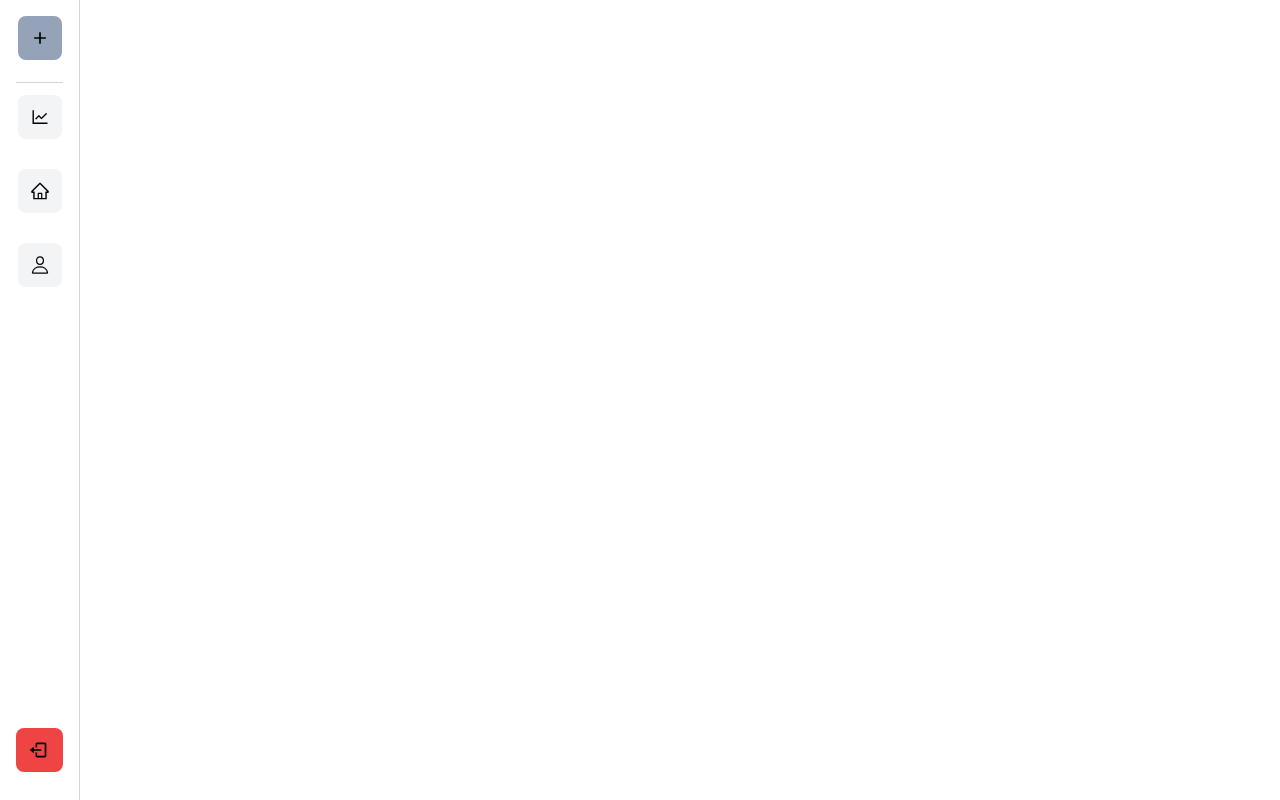
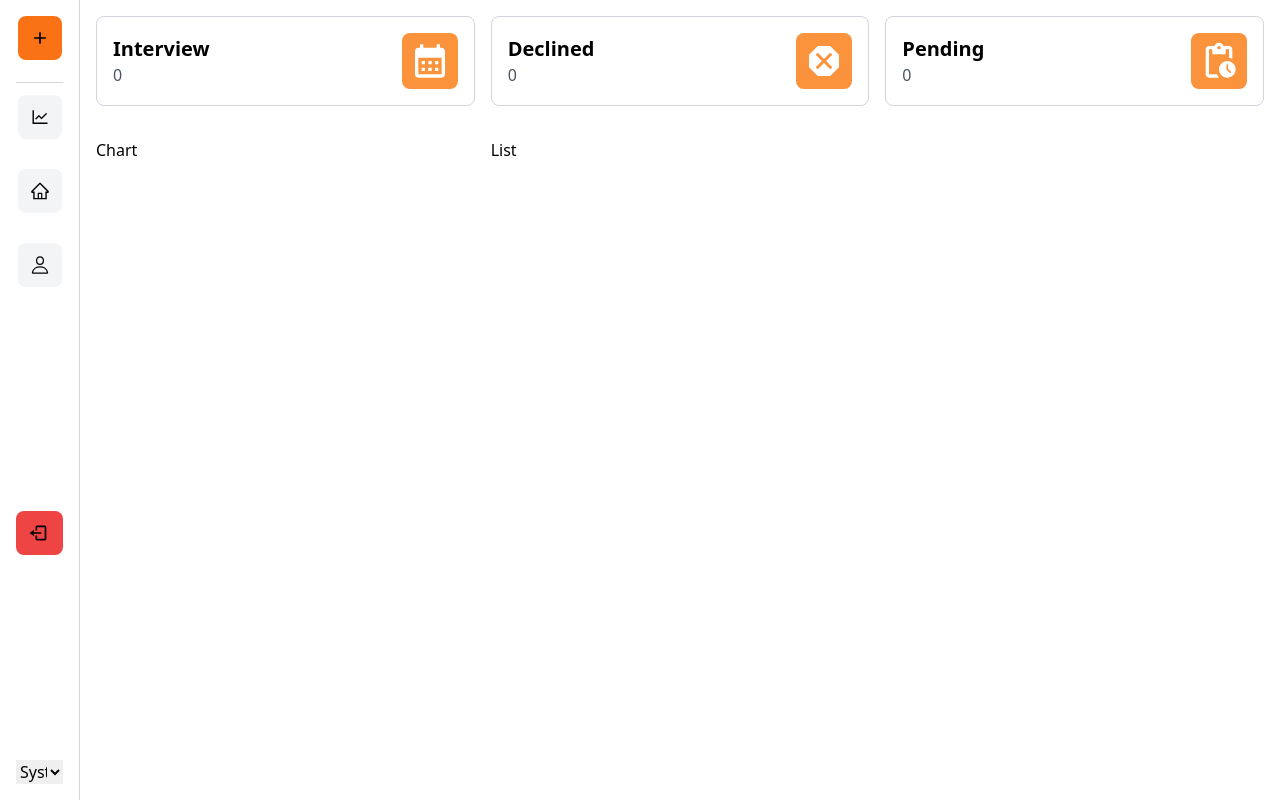
Before and after one commit to federicogdev/job-flow, a Next.js app: page / in a window 1280 px wide. Built offline with nearby package versions, Linux system fonts and the light colour scheme; no server answers; the database is empty; sample sign-in values are in the browser's storage.

Commit message:
Overview and OverviewCard

```diff
--- /dev/null
+++ b/components/OverviewCard.tsx
@@ -0,0 +1,24 @@
+import React from "react";
+import { IconType } from "react-icons";
+
+interface OverviewCardProps {
+  label: string;
+  value?: string | number;
+  icon: IconType;
+}
+
+const OverviewCard = ({ label, value = 0, icon: Icon }: OverviewCardProps) => {
+  return (
+    <div className="col-span-1 flex justify-between w-full border p-4 rounded-lg items-center bg-white dark:bg-zinc-900 border-gray-300 dark:border-zinc-700 ">
+      <div className="flex flex-col w-full">
+        <p className="text-xl font-bold">{label}</p>
+        <p className="text-gray-600">{value}</p>
+      </div>
+      <div className="bg-orange-400 flex justify-center items-center p-2 rounded-lg text-white">
+        <Icon size={40} />
+      </div>
+    </div>
+  );
+};
+
+export default OverviewCard;
--- a/components/Sidebar/index.tsx
+++ b/components/Sidebar/index.tsx
@@ -19,7 +19,7 @@ const Sidebar = ({ children }: SidebarProps) => {
       <div className="fixed w-20 h-screen p-4 bg-white dark:bg-zinc-900 border-r-[1px] border-gray-300 dark:border-zinc-700 flex flex-col justify-between">
         <div className="flex flex-col items-center">
           <Link href="/add">
-            <div className="bg-slate-400 dark:bg-slate-800 hover:bg-gray-300 dark:hover:bg-zinc-800 rounded-lg inline-block p-3">
+            <div className="bg-orange-500 dark:bg-orange-500 hover:bg-gray-300 dark:hover:bg-zinc-800 rounded-lg inline-block p-3">
               <MdAdd size={20} />
             </div>
           </Link>
@@ -49,7 +49,7 @@ const Sidebar = ({ children }: SidebarProps) => {
         >
           <BiLogOut size={20} />
         </div>
-        {/* <ThemeSwitch /> */}
+        <ThemeSwitch />
       </div>
       <main className="ml-20 w-full">{children}</main>
     </div>
--- /dev/null
+++ b/hooks/useOverview.ts
@@ -0,0 +1,23 @@
+import useSwr from "swr";
+import { fetcher } from "@/libs/fetcher";
+import useSWR from "swr";
+import { Job } from "@prisma/client";
+
+type OverviewResponse = {
+  declined: number;
+  pending: number;
+  interview: number;
+  byMonth: { [key: string]: number };
+  recent: Job[];
+};
+
+const useOverview = () => {
+  const { data, error, isLoading, mutate } = useSWR<OverviewResponse>(
+    "/api/overview",
+    fetcher
+  );
+
+  return { data, error, isLoading, mutate };
+};
+
+export default useOverview;
--- /dev/null
+++ b/libs/fetcher.ts
@@ -0,0 +1 @@
+export const fetcher = (url: string) => fetch(url).then((r) => r.json());
--- a/pages/api/jobs/index.tsx
+++ b/pages/api/jobs/index.tsx
@@ -32,6 +32,7 @@ export default async function handler(
     if (req.method === "GET") {
       const jobs = await prisma.job.findMany({
         where: { userId: currentUser.id },
+        orderBy: { createdAt: "desc" },
       });
 
       return res.status(200).json(jobs);
--- a/pages/api/jobs/stats.tsx
+++ b/pages/api/overview.tsx
@@ -13,6 +13,12 @@ export default async function handler(
   }
   try {
     const { currentUser } = await serverAuth(req);
+
+    const recentJobs = await prisma.job.findMany({
+      where: { userId: currentUser.id },
+      take: 6,
+      orderBy: { createdAt: "desc" },
+    });
 
     const jobs = await prisma.job.findMany({
       where: { userId: currentUser.id },
@@ -47,6 +53,7 @@ export default async function handler(
       pending: pendingJobs,
       interview: interviewJobs,
       byMonth: jobsByMonth,
+      recent: recentJobs,
     });
   } catch (error) {
     return res.status(400).json({ error: `Something went wrong: ${error}` });
--- a/pages/index.tsx
+++ b/pages/index.tsx
@@ -1,8 +1,9 @@
-import { JobStatus, JobType } from "@prisma/client";
+import OverviewCard from "@/components/OverviewCard";
+import useOverview from "@/hooks/useOverview";
 import { NextPageContext } from "next";
-import { getSession, signOut } from "next-auth/react";
-import React, { use, useState } from "react";
-
+import { getSession } from "next-auth/react";
+import { MdPendingActions, MdCalendarMonth, MdDangerous } from "react-icons/md";
+import { BsFillCalendarCheckFill } from "react-icons/bs";
 interface Props {}
 
 export async function getServerSideProps(context: NextPageContext) {
@@ -23,7 +24,34 @@ export async function getServerSideProps(context: NextPageContext) {
 }
 
 const index = (props: Props) => {
-  return <div></div>;
+  const { data: overview, error, isLoading, mutate } = useOverview();
+  return (
+    <div className="min-h-screen">
+      <div className="grid lg:grid-cols-3 gap-4 p-4">
+        <OverviewCard
+          label="Interview"
+          value={overview?.interview}
+          icon={MdCalendarMonth}
+        />
+
+        <OverviewCard
+          label="Declined"
+          value={overview?.declined}
+          icon={MdDangerous}
+        />
+
+        <OverviewCard
+          label="Pending"
+          value={overview?.pending}
+          icon={MdPendingActions}
+        />
+      </div>
+      <div className="p-4 grid md:grid-cols-3 grid-cols-1 gap-4">
+        <div>Chart</div>
+        <div>List</div>
+      </div>
+    </div>
+  );
 };
 
 export default index;
```
